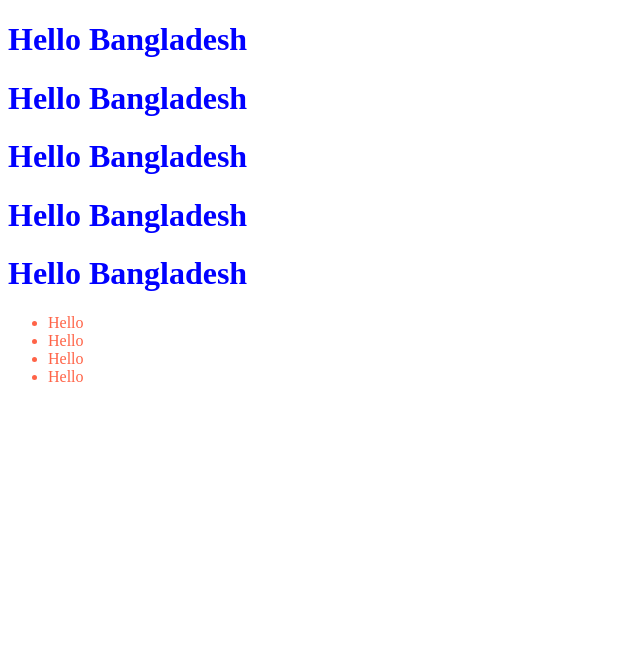
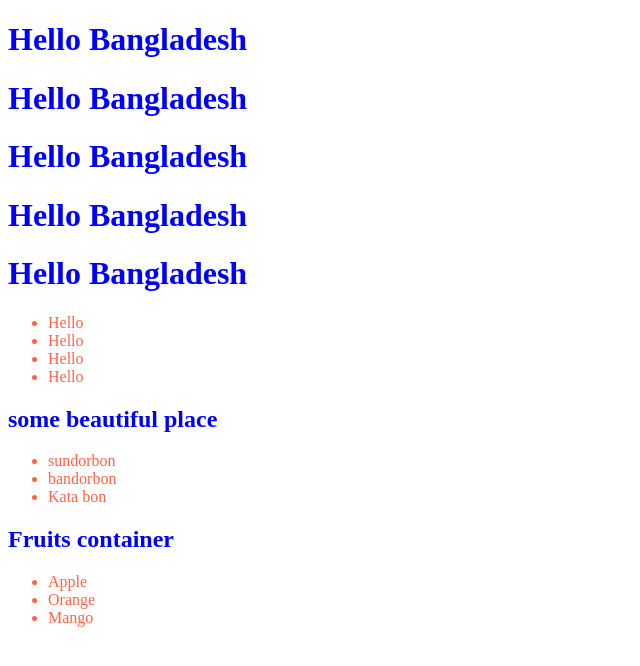
Before and after one commit to palsourov/Web-Development-Course, a plain HTML site: page Module25/index.html in a window 1280 px wide. Shown: the whole page, without its empty margins (0-640 px from the left). Drawn offline with Linux system fonts and the light colour scheme.

Commit message:
Update module25

```diff
--- a/Module25/index.html
+++ b/Module25/index.html
@@ -16,12 +16,30 @@
         <h1>Hello Bangladesh</h1>
     </header>
      <main>
+          <section>
             <ul>
                 <li>Hello</li>
                 <li>Hello</li>
                 <li>Hello</li>
                 <li>Hello</li>
               </ul>
+          </section>
+          <section>
+              <h1 id="placeName">some  beautiful place</h1>
+              <ul>
+                <li class="place">sundorbon</li>
+                <li class="place">bandorbon</li>
+                <li class="place">Kata bon</li>
+              </ul>
+          </section>
+          <section class="Fruits">
+               <h1>Fruits container</h1>
+                <ul>
+                    <li>Apple</li>
+                    <li>Orange</li>
+                    <li>Mango</li>
+                </ul>
+          </section>
      </main>
 
     <script src="./js/script.js"></script>
--- a/Module25/js/script.js
+++ b/Module25/js/script.js
@@ -1,11 +1,36 @@
-const lilists = document.getElementsByTagName('li');
+// const lilists = document.getElementsByTagName('li');
 
-for(const lilist of lilists){
-    console.log(lilist.innerText);
+// for(const lilist of lilists){
+//     console.log(lilist.innerText);
+
+// }
+// getElementsByTagName
+// const headings = document.getElementsByTagName('h1');
+// for(const heading of headings ){
+//     console.log(heading.innerText);
+
+// }
+
+// getElementById
+const place= document.getElementById('placeName');
+// console.log(place.innerText='Beautiful place');
+console.log(place.setAttribute('Title','Wow This is title'));
+
+
+// getElementsByClassName
+// const places= document.getElementsByClassName('place');
+// for(const pl of places){
+//     console.log(pl.innerHTML);
+
+// }
+// querySelector
+const fruit=document.querySelector('.Fruits li')
+console.log(fruit);
+
+
+// querySelectorAll
+const fruits=document.querySelectorAll('.Fruits li');
+for(Fruit of fruits){
+    console.log(Fruit.innerHTML);
 
 }
-const headings = document.getElementsByTagName('h1');
-for(const heading of headings ){
-    console.log(heading.innerText);
-
-}
```
Lines whose indentation alone changed are shown as unchanged.
